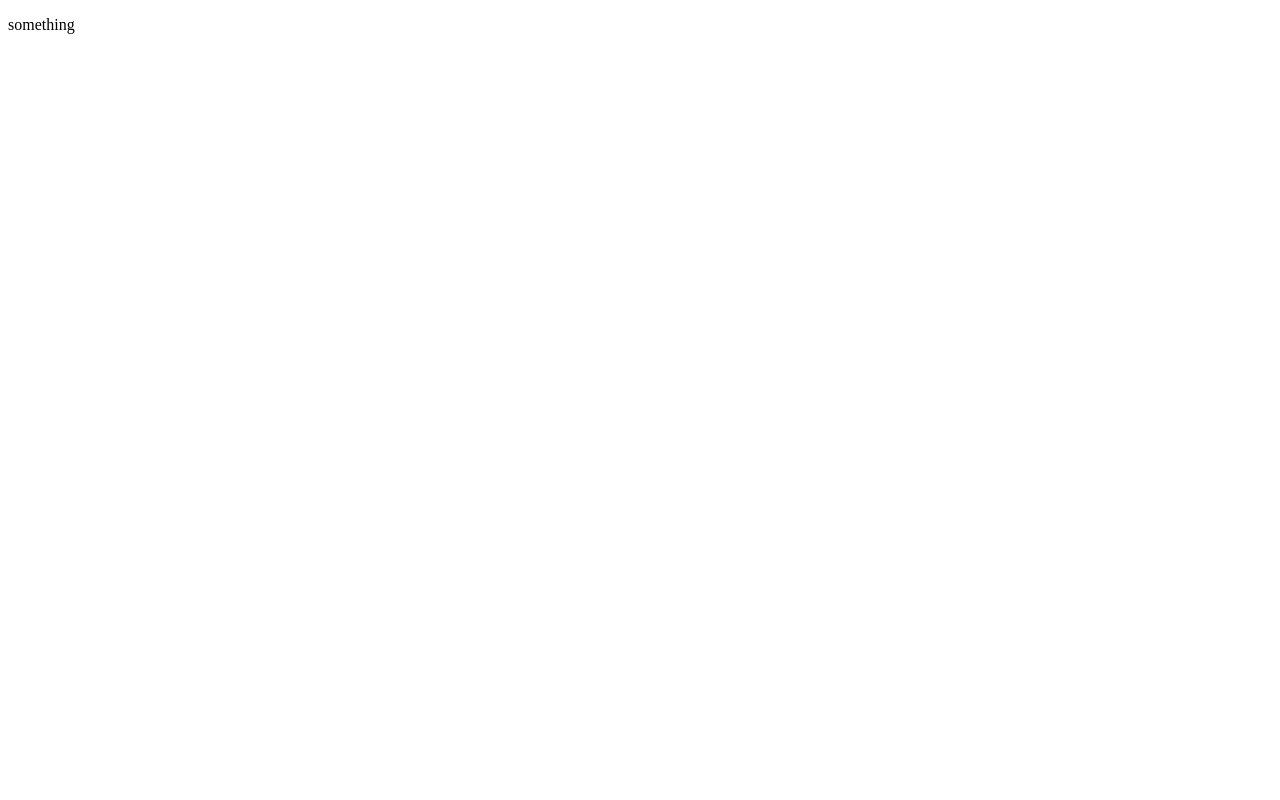
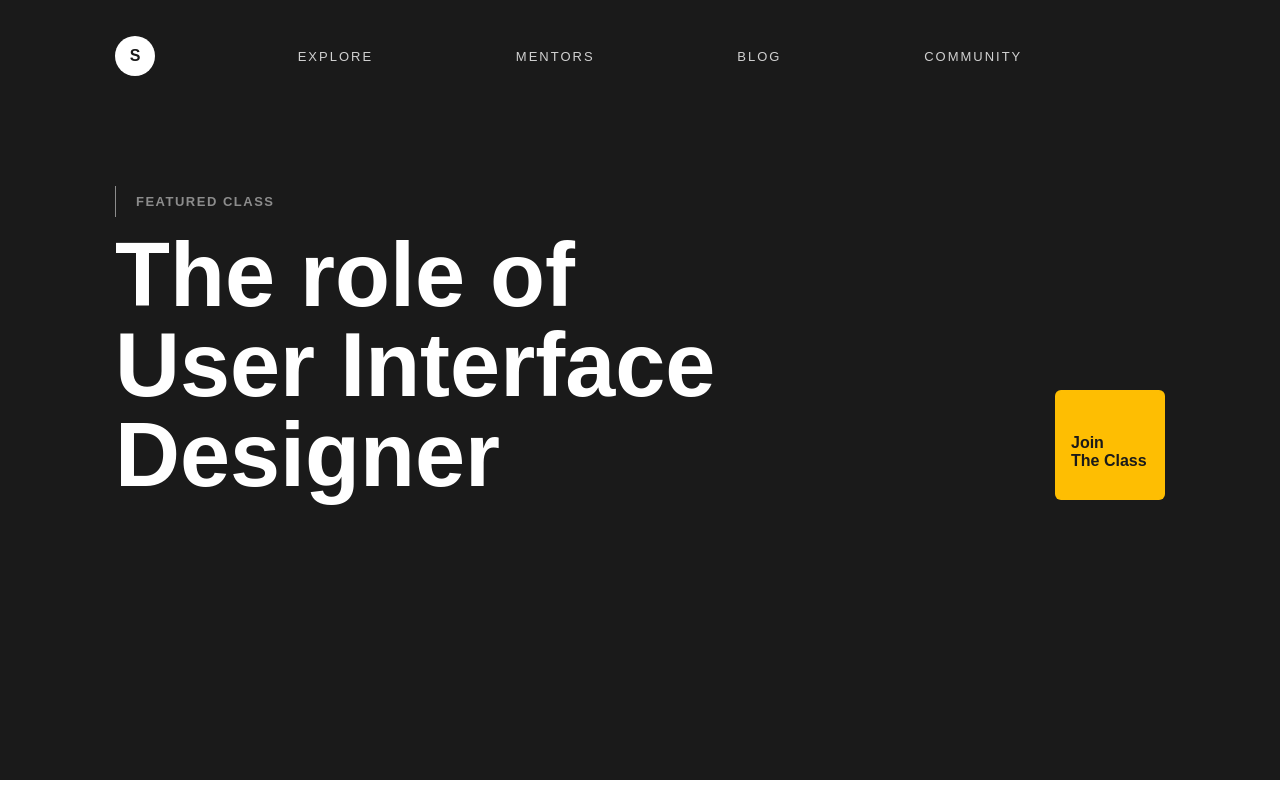
Before and after one commit to cheradam13/My-first-project, a plain HTML site: page index.html in a window 1280 px wide. Drawn offline with Linux system fonts and the light colour scheme.

Commit message:
Added new files and content into them
Added new files and content into them

```diff
--- a/index.html
+++ b/index.html
@@ -3,11 +3,56 @@
 <head>
     <meta charset="UTF-8">
     <meta name="viewport" content="width=device-width, initial-scale=1.0">
-    <title>Github</title>
+    <link rel="stylesheet" href="style.css">
+    <title>Site</title>
 </head>
 <body>
-    <p>
-        something
-    </p>
+    <header class="header">
+        <div class="container">
+            <nav class="navigation">
+                <a href="#" class="logo">
+                    S
+                </a>
+                <ul class="navigation-holder">
+                    <li class="nav-link">
+                        <a href="#">
+                            EXPLORE
+                        </a>
+                    </li>
+                    <li class="nav-link">
+                        <a href="#">
+                            MENTORS
+                        </a>
+                    </li>
+                    <li class="nav-link">
+                        <a href="#">
+                            BLOG
+                        </a>
+                    </li>
+                    <li class="nav-link">
+                        <a href="#">
+                            COMMUNITY
+                        </a>
+                    </li>
+                </ul>
+            </nav>
+            <section class="header-title">
+                <span class="header-subtitle-text">
+                    FEATURED CLASS
+                </span>
+                <h1 class="header-title-text">
+                    The role of
+                    User Interface
+                    Designer
+                </h1>
+                <a href="#" class="join">
+                    <img src="" alt="">
+                    <span class="join-text">
+                        Join <br> The Class
+                    </span>
+                </a>
+            </section>
+        </div>
+    </header>
 </body>
 </html>
--- /dev/null
+++ b/style.css
@@ -0,0 +1,99 @@
+* {
+    box-sizing: border-box;
+    margin: 0;
+    padding: 0;
+    font-family: Arial, Helvetica, sans-serif
+}
+
+.container {
+    max-width: 1080px;
+    margin: 0 auto;
+    padding: 0 15px;
+}
+
+/* HEADER */
+.header {
+    background-color: #1A1A1A;
+    padding-top: 36px;
+    padding-bottom: 200px;
+}
+
+.navigation {
+    display: flex;
+    justify-content: space-between;
+    align-items: center;
+}
+
+.logo {
+    width: 40px;
+    height: 40px;
+    border-radius: 50%;
+    background-color: #fff;
+    display: flex;
+    align-items: center;
+    justify-content: center;
+    text-decoration: none;
+    color: #1A1A1A;
+    font-weight: bold;
+}
+
+.navigation-holder {
+    list-style: none;
+    padding: 0;
+    display: flex;
+    flex-grow: 1;
+    justify-content: space-evenly;
+}
+
+.nav-link a {
+    text-decoration: none;
+    color: #D1D1D1;
+    text-transform: uppercase;
+    letter-spacing: 2px;
+    font-size: 13px;
+}
+
+/* HEADER-TITLE */
+.header-title {
+    margin-top: 110px;
+    margin-bottom: 80px;
+    position: relative;
+}
+
+.header-subtitle-text {
+    display: inline-block;
+    border-left: 1px solid #8c8c8c;
+    padding: 8px 0px 8px 20px;
+    color: #8c8c8c;
+    font-weight: bold;
+    text-transform: uppercase;
+    font-size: 13px;
+    letter-spacing: 1.5px;
+    margin-bottom: 13px;
+}
+
+.header-title-text {
+    font-size: 90px;
+    font-weight: bold;
+    color: #fff;
+    max-width: 620px;
+    line-height: 1;
+}
+
+.join {
+    background-color: #FEBE02;
+    position: absolute;
+    right: 0;
+    bottom: 0;
+    width: 110px;
+    height: 110px;
+    padding: 16px;
+    display: flex;
+    flex-direction: column;
+    justify-content: space-evenly;
+    align-items: flex-start;
+    text-decoration: none;
+    color: #1A1A1A;
+    font-weight: bold;
+    border-radius: 6px;
+}
```
